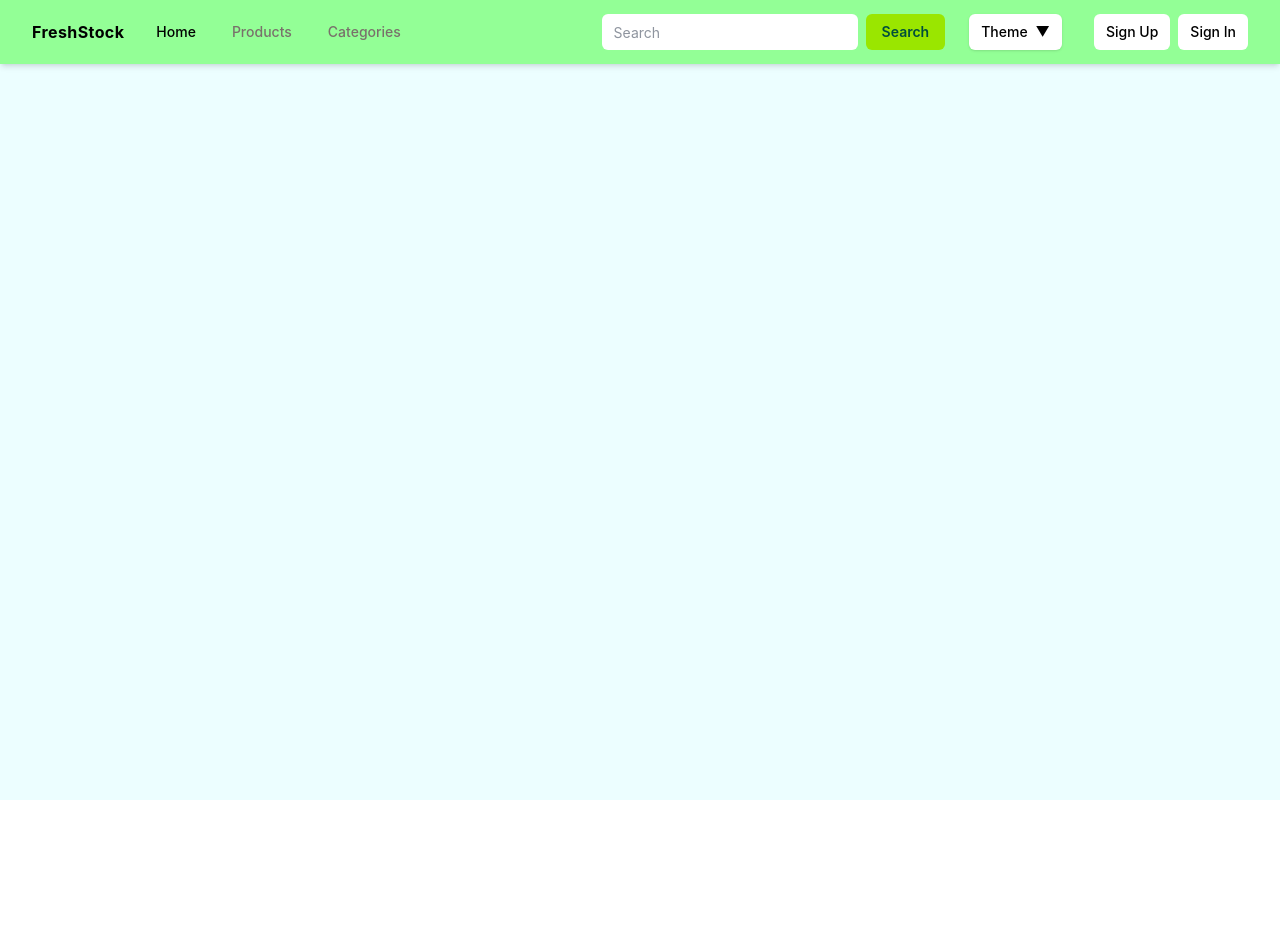
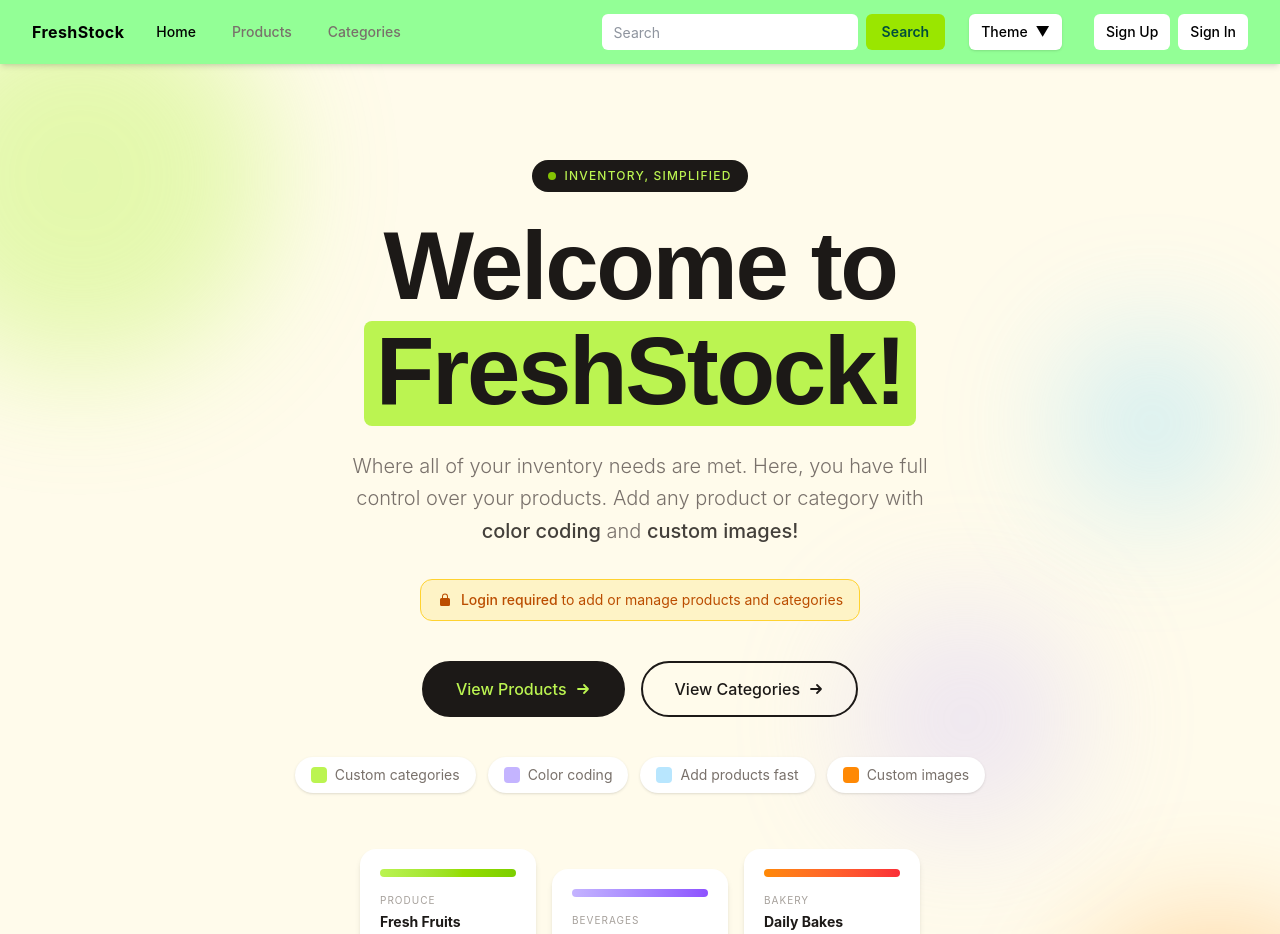
Before and after one commit to AkshayPP-3/inventory_application, a React (Vite) app in the folder client/: page / in a window 1280 px wide. Shown: the top 934 px of the page. Before the commit the page ends 800 px from the top, so only its background shows below. Built offline with nearby package versions, Linux system fonts and the light colour scheme.

Commit message:
update home page layout and welcome content

```diff
--- a/client/src/pages/Home.tsx
+++ b/client/src/pages/Home.tsx
@@ -1,3 +1,213 @@
-export default function Home() {
-  return null;
+import { useEffect, useState } from "react";
+
+interface FeaturePill {
+  label: string;
+  color: string;
 }
+
+interface PreviewCard {
+  category: string;
+  name: string;
+  gradient: string;
+  dots: string[];
+  offset?: boolean;
+}
+
+const featurePills: FeaturePill[] = [
+  { label: "Custom categories", color: "bg-lime-300" },
+  { label: "Color coding", color: "bg-violet-300" },
+  { label: "Add products fast", color: "bg-sky-200" },
+  { label: "Custom images", color: "bg-orange-400" },
+];
+
+const previewCards: PreviewCard[] = [
+  {
+    category: "Produce",
+    name: "Fresh Fruits",
+    gradient: "from-lime-300 to-lime-500",
+    dots: ["bg-lime-400", "bg-orange-400", "bg-yellow-400"],
+    offset: false,
+  },
+  {
+    category: "Beverages",
+    name: "Cold Drinks",
+    gradient: "from-violet-300 to-violet-500",
+    dots: ["bg-violet-300", "bg-sky-300"],
+    offset: true,
+  },
+  {
+    category: "Bakery",
+    name: "Daily Bakes",
+    gradient: "from-orange-400 to-red-500",
+    dots: ["bg-orange-400", "bg-yellow-400", "bg-lime-400"],
+    offset: false,
+  },
+];
+
+export default function HomePage() {
+  const [visible, setVisible] = useState(false);
+
+  useEffect(() => {
+    const t = setTimeout(() => setVisible(true), 50);
+    return () => clearTimeout(t);
+  }, []);
+
+  return (
+    <main className="relative min-h-screen overflow-hidden bg-amber-50 flex flex-col items-center justify-center text-center px-6 py-24">
+
+      {/* Background blobs */}
+      <div className="pointer-events-none absolute inset-0 z-0 overflow-hidden">
+        <div className="absolute -top-20 -left-28 w-96 h-96 rounded-full bg-lime-300 opacity-40 blur-3xl animate-[drift1_8s_ease-in-out_infinite_alternate]" />
+        <div className="absolute -bottom-16 -right-20 w-72 h-72 rounded-full bg-orange-400 opacity-35 blur-3xl animate-[drift2_10s_ease-in-out_infinite_alternate]" />
+        <div className="absolute top-1/2 left-2/3 w-56 h-56 rounded-full bg-violet-300 opacity-30 blur-3xl animate-[drift1_12s_ease-in-out_infinite_alternate-reverse]" />
+        <div className="absolute top-1/4 right-10 w-44 h-44 rounded-full bg-sky-300 opacity-35 blur-3xl animate-[drift2_9s_ease-in-out_infinite_alternate]" />
+      </div>
+
+      {/* Badge */}
+      <div
+        className={`relative z-10 inline-flex items-center gap-2 bg-stone-900 text-lime-300 text-xs font-medium uppercase tracking-widest px-4 py-2 rounded-full mb-6 transition-all duration-700 ${
+          visible ? "opacity-100 translate-y-0" : "opacity-0 translate-y-6"
+        }`}
+      >
+        <span className="w-2 h-2 rounded-full bg-lime-400 animate-pulse" />
+        Inventory, simplified
+      </div>
+
+      {/* Heading */}
+      <h1
+        className={`relative z-10 font-extrabold leading-[1.05] tracking-tight text-stone-900 transition-all duration-700 delay-100 text-5xl sm:text-7xl lg:text-8xl ${
+          visible ? "opacity-100 translate-y-0" : "opacity-0 translate-y-7"
+        }`}
+        style={{ fontFamily: "'Syne', sans-serif" }}
+      >
+        Welcome to
+        <br />
+        <span className="inline-block bg-lime-300 text-stone-900 px-3 pb-1 rounded-lg mt-1">
+          FreshStock!
+        </span>
+      </h1>
+
+      {/* Tagline */}
+      <p
+        className={`relative z-10 max-w-xl mx-auto mt-6 text-lg sm:text-xl font-light text-stone-500 leading-relaxed transition-all duration-700 delay-150 ${
+          visible ? "opacity-100 translate-y-0" : "opacity-0 translate-y-7"
+        }`}
+      >
+        Where all of your inventory needs are met. Here, you have full control
+        over your products. Add any product or category with{" "}
+        <span className="font-medium text-stone-700">color coding</span> and{" "}
+        <span className="font-medium text-stone-700">custom images!</span>
+      </p>
+
+      {/* Login required notice */}
+      <div
+        className={`relative z-10 inline-flex items-center gap-2 bg-amber-100 border border-amber-300 text-amber-700 text-sm px-4 py-2.5 rounded-xl mt-8 transition-all duration-700 delay-175 ${
+          visible ? "opacity-100 translate-y-0" : "opacity-0 translate-y-7"
+        }`}
+      >
+        <svg width="16" height="16" viewBox="0 0 16 16" fill="none" xmlns="http://www.w3.org/2000/svg" className="shrink-0">
+          <path d="M8 1.5a3 3 0 0 0-3 3V6H4.5A1.5 1.5 0 0 0 3 7.5v5A1.5 1.5 0 0 0 4.5 14h7a1.5 1.5 0 0 0 1.5-1.5v-5A1.5 1.5 0 0 0 11.5 6H11V4.5a3 3 0 0 0-3-3Zm2 4.5H6V4.5a2 2 0 1 1 4 0V6Z" fill="currentColor"/>
+        </svg>
+        <span>
+          <span className="font-medium">Login required</span> to add or manage products and categories
+        </span>
+      </div>
+
+      {/* CTA Buttons */}
+      <div
+        className={`relative z-10 flex flex-wrap gap-4 justify-center mt-10 transition-all duration-700 delay-200 ${
+          visible ? "opacity-100 translate-y-0" : "opacity-0 translate-y-7"
+        }`}
+      >
+        <button
+          onClick={() => {/* navigate to products */}}
+          className="group inline-flex items-center gap-2 bg-stone-900 text-lime-300 border-2 border-stone-900 font-medium text-base px-8 py-3.5 rounded-full cursor-pointer transition-all duration-200 hover:-translate-y-1 hover:scale-105 hover:shadow-2xl active:scale-95"
+        >
+          View Products
+          <ArrowIcon className="transition-transform duration-200 group-hover:translate-x-1" />
+        </button>
+
+        <button
+          onClick={() => {/* navigate to categories */}}
+          className="group inline-flex items-center gap-2 bg-transparent text-stone-900 border-2 border-stone-900 font-medium text-base px-8 py-3.5 rounded-full cursor-pointer transition-all duration-200 hover:-translate-y-1 hover:scale-105 hover:bg-white hover:text-black hover:shadow-2xl active:scale-95"
+        >
+          View Categories
+          <ArrowIcon className="transition-transform duration-200 group-hover:translate-x-1" />
+        </button>
+      </div>
+
+      {/* Feature pills */}
+      <div
+        className={`relative z-10 flex flex-wrap gap-3 justify-center mt-10 transition-all duration-700 delay-300 ${
+          visible ? "opacity-100 translate-y-0" : "opacity-0 translate-y-7"
+        }`}
+      >
+        {featurePills.map((pill) => (
+          <div
+            key={pill.label}
+            className="flex items-center gap-2 bg-white rounded-full px-4 py-2 shadow-sm"
+          >
+            <span className={`w-4 h-4 rounded-sm ${pill.color} shrink-0`} />
+            <span className="text-sm text-stone-500">{pill.label}</span>
+          </div>
+        ))}
+      </div>
+
+      {/* Preview cards */}
+      <div
+        className={`relative z-10 flex flex-wrap gap-4 justify-center mt-14 transition-all duration-700 delay-400 ${
+          visible ? "opacity-100 translate-y-0" : "opacity-0 translate-y-7"
+        }`}
+      >
+        {previewCards.map((card) => (
+          <div
+            key={card.name}
+            className={`bg-white rounded-2xl p-5 w-44 text-left shadow-md cursor-default transition-transform duration-300 hover:-translate-y-2 ${
+              card.offset ? "mt-5" : ""
+            } ${card.name === "Cold Drinks" ? "hover:rotate-1" : "hover:-rotate-1"}`}
+          >
+            <div className={`h-2 rounded-full bg-linear-to-r ${card.gradient} mb-4`} />
+            <p className="text-[10px] uppercase tracking-widest text-stone-400 mb-1">{card.category}</p>
+            <p className="font-bold text-stone-900 text-sm leading-snug">{card.name}</p>
+            <div className="flex gap-1 mt-3">
+              {card.dots.map((dot, i) => (
+                <span key={i} className={`w-2.5 h-2.5 rounded-full ${dot}`} />
+              ))}
+            </div>
+          </div>
+        ))}
+      </div>
+
+      {/* App store nudge */}
+      <p
+        className={`relative z-10 mt-10 text-sm text-stone-400 transition-all duration-700 delay-500 ${
+          visible ? "opacity-100 translate-y-0" : "opacity-0 translate-y-7"
+        }`}
+      >
+        <span className="text-yellow-400 tracking-wide">★★★★★</span>
+        &nbsp; Give it a try and leave a review!
+      </p>
+    </main>
+  );
+}
+
+function ArrowIcon({ className }: { className?: string }) {
+  return (
+    <svg
+      className={className}
+      width="16"
+      height="16"
+      viewBox="0 0 16 16"
+      fill="none"
+      xmlns="http://www.w3.org/2000/svg"
+    >
+      <path
+        d="M3 8h10M9 4l4 4-4 4"
+        stroke="currentColor"
+        strokeWidth="1.8"
+        strokeLinecap="round"
+        strokeLinejoin="round"
+      />
+    </svg>
+  );
+}
```
